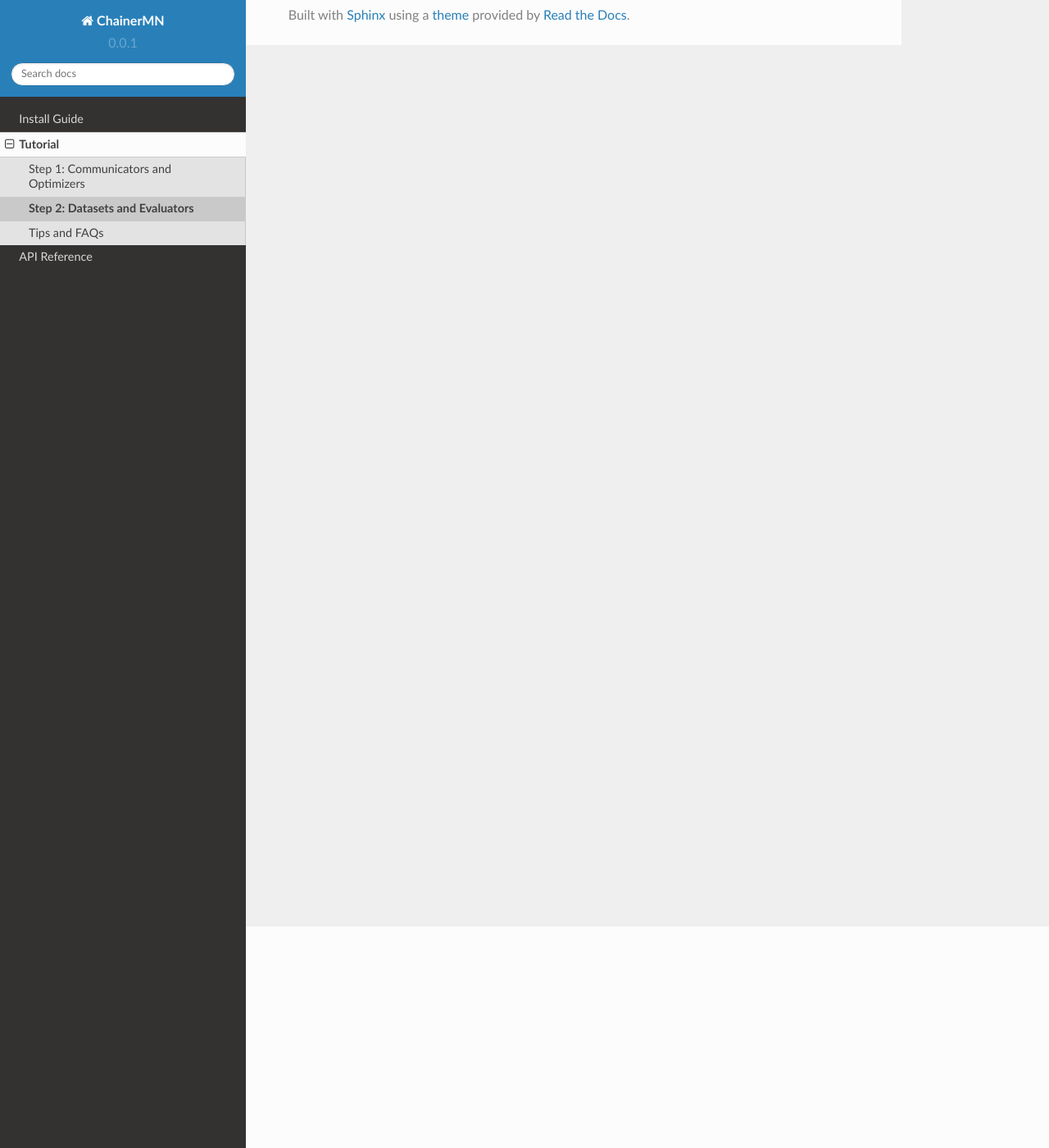
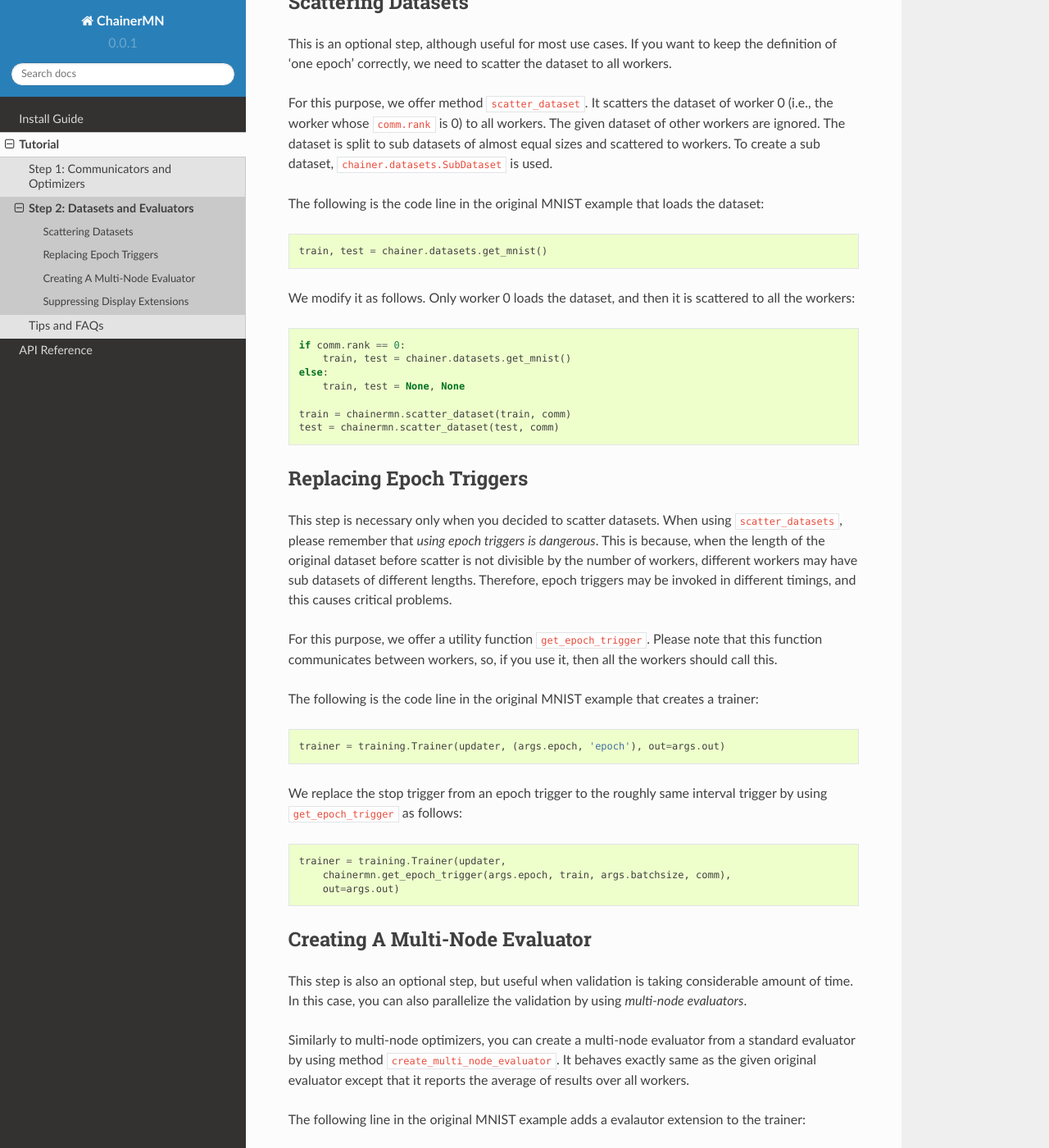
Before and after one commit to chainer/chainermn, a Sphinx documentation site: the page built from docs/source/tutorial/step2_datasets_evaluators.rst, in a window 1280 px wide and 1400 px high, scrolled down 270 px. Shown: the whole window at 82% size. Built offline with Sphinx 7.4.7 and the Read the Docs theme 2.0.0, drawn with Linux system fonts in a browser that asks for light colours; some of the changed text lies outside the part shown.

Commit message:
Add rough draft of tutorial step 2

```diff
--- a/docs/source/tutorial/step2_datasets_evaluators.rst
+++ b/docs/source/tutorial/step2_datasets_evaluators.rst
@@ -1,2 +1,111 @@
 Step 2: Datasets and Evaluators
 ===============================
+
+Following the previous page, we continue to
+explain general steps to modify your code for ChainerMN
+through the MNIST example.
+All of the steps below are optional,
+although useful for many cases.
+
+
+Scattering Datasets
+~~~~~~~~~~~~~~~~~~~
+
+This is an optional step, although useful for most use cases.
+If you want to keep the definition of 'one epoch' correctly,
+we need to scatter the dataset to all workers.
+
+For this purpose, we offer method ``scatter_dataset``.
+It scatters the dataset of worker 0 (i.e., the worker whose ``comm.rank`` is 0)
+to all workers. The given dataset of other workers are ignored.
+The dataset is split to sub datasets of almost equal sizes and scattered
+to workers. To create a sub dataset, ``chainer.datasets.SubDataset`` is
+used.
+
+The following is the code line in the original MNIST example that loads the dataset::
+
+  train, test = chainer.datasets.get_mnist()
+
+
+We modify it as follows. Only worker 0 loads the dataset, and then it is scattered to all the workers::
+
+  if comm.rank == 0:
+      train, test = chainer.datasets.get_mnist()
+  else:
+      train, test = None, None
+
+  train = chainermn.scatter_dataset(train, comm)
+  test = chainermn.scatter_dataset(test, comm)
+
+
+Replacing Epoch Triggers
+~~~~~~~~~~~~~~~~~~~~~~~~
+
+This step is necessary only when you decided to scatter datasets.
+When using ``scatter_datasets``,
+please remember that *using epoch triggers is dangerous*.
+This is because, when the length of the original dataset before scatter
+is not divisible by the number of workers,
+different workers may have sub datasets of different lengths.
+Therefore, epoch triggers may be invoked in different timings,
+and this causes critical problems.
+
+For this purpose, we offer a utility function ``get_epoch_trigger``.
+Please note that this function communicates between workers,
+so, if you use it, then all the workers should call this.
+
+The following is the code line in the original MNIST example that creates a trainer::
+
+  trainer = training.Trainer(updater, (args.epoch, 'epoch'), out=args.out)
+
+
+We replace the stop trigger from an epoch trigger to the roughly same interval trigger
+by using ``get_epoch_trigger`` as follows::
+
+  trainer = training.Trainer(updater,
+      chainermn.get_epoch_trigger(args.epoch, train, args.batchsize, comm),
+      out=args.out)
+
+
+
+Creating A Multi-Node Evaluator
+~~~~~~~~~~~~~~~~~~~~~~~~~~~~~~~
+
+This step is also an optional step, but useful when validation is
+taking considerable amount of time.
+In this case, you can also parallelize the validation by using *multi-node evaluators*.
+
+Similarly to multi-node optimizers, you can create a multi-node evaluator
+from a standard evaluator by using method ``create_multi_node_evaluator``.
+It behaves exactly same as the given original evaluator
+except that it reports the average of results over all workers.
+
+The following line in the original MNIST example adds a evalautor extension to the trainer::
+
+  trainer.extend(extensions.Evaluator(test_iter, model, device=args.gpu))
+
+To create and use a multi-node evaluator, we modify that part as follows::
+
+  evaluator = extensions.Evaluator(test_iter, model, device=device)
+  evaluator = chainermn.create_multi_node_evaluator(evaluator, comm)
+  trainer.extend(evaluator,
+        trigger=chainermn.get_epoch_trigger(1, train, args.batchsize, comm))
+
+
+Suppressing Display Extensions
+~~~~~~~~~~~~~~~~~~~~~~~~~~~~~~
+
+This step is also an optional step, although useful for most use cases.
+Some of extensions should be invoked only at one of the workers.
+For example, if ``PrintReport`` extension is invoked at all the workers,
+many redundant lines will appear at your stdout.
+Therefore, it is convenient to register these extensions
+only at workers of rank zero as follows::
+
+  if comm.rank == 0:
+      trainer.extend(extensions.dump_graph('main/loss'))
+      trainer.extend(extensions.LogReport())
+      trainer.extend(extensions.PrintReport(
+          ['epoch', 'main/loss', 'validation/main/loss',
+           'main/accuracy', 'validation/main/accuracy', 'elapsed_time']))
+      trainer.extend(extensions.ProgressBar())
```
